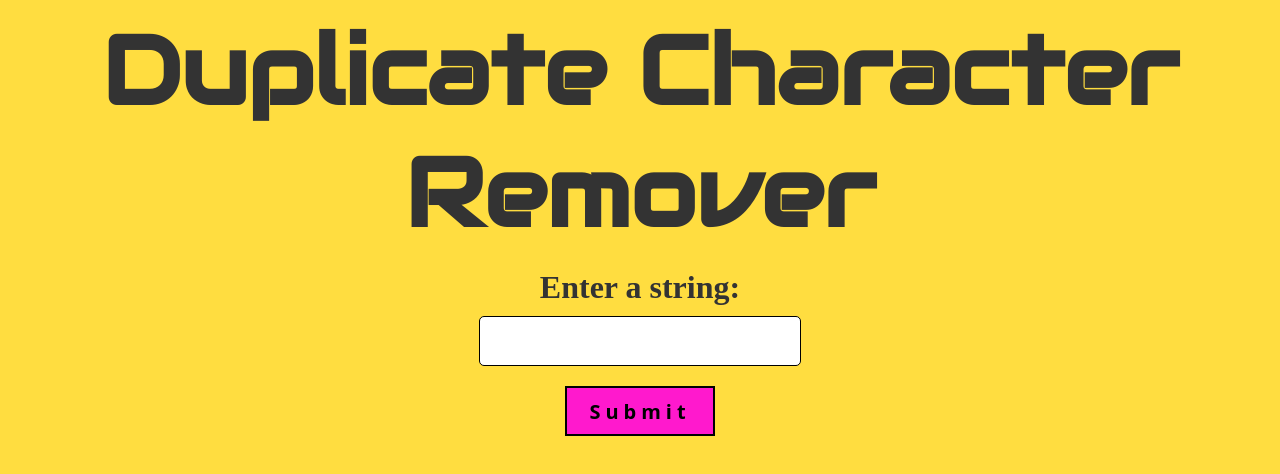
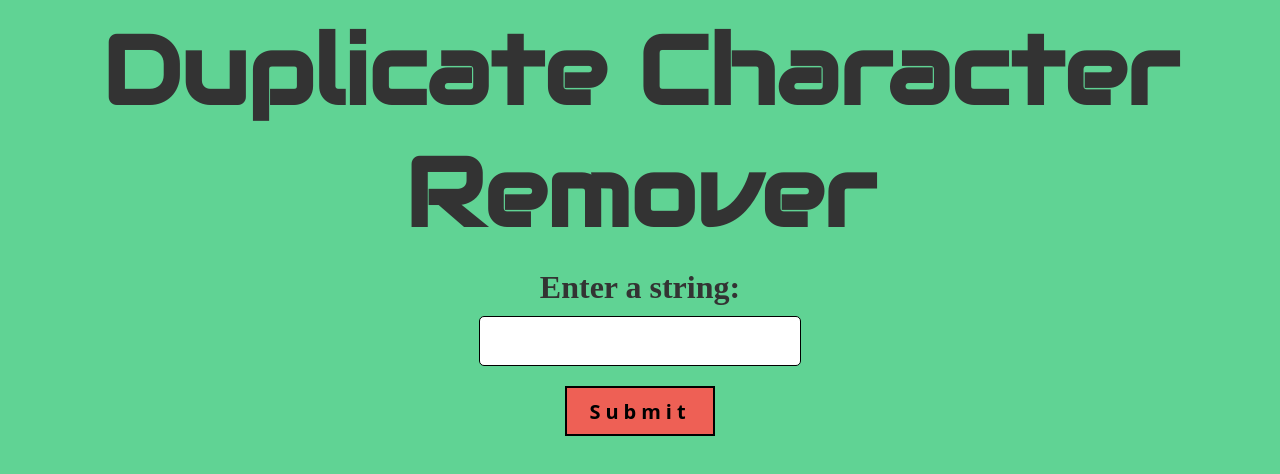
Before and after one commit to JasonDsouza212/Duplicate_character_remover, a React (Create React App) app: page / in a window 1280 px wide. Shown: the top 474 px of the page. Built offline with nearby package versions, Linux system fonts and the light colour scheme.

Commit message:
new color theme

```diff
--- a/package.json
+++ b/package.json
@@ -1,5 +1,6 @@
 {
   "name": "duplicate_character_remover",
+  "homepage": "https://JasonDsouza212.github.io/Duplicate_character_remover",
   "version": "0.1.0",
   "private": true,
   "dependencies": {
@@ -13,6 +14,8 @@
     "web-vitals": "^2.1.4"
   },
   "scripts": {
+    "predeploy": "npm run build",
+    "deploy": "gh-pages -d build",
     "start": "react-scripts start",
     "build": "react-scripts build",
     "test": "react-scripts test",
@@ -35,5 +38,8 @@
       "last 1 firefox version",
       "last 1 safari version"
     ]
+  },
+  "devDependencies": {
+    "gh-pages": "^5.0.0"
   }
 }
--- a/src/index.css
+++ b/src/index.css
@@ -2,7 +2,7 @@
 body,
 html {
 	height: 100%;
-	background-color: #ffdd40;
+	background-color: #60d394;
 	color: #333;
 }
 
@@ -98,7 +98,7 @@ input {
 }
 
 .success-header {
-  color: #008000;
+  color: #2c7b50;
   margin-top: 30px;
   border: 2px solid #000;
   padding: 10px 20px;
@@ -107,7 +107,7 @@ input {
 }
 
 .edit-header {
-  color: #ff19cd;
+  color: ffa29b#E63946;
   margin-top: 30px;
   border: 2px solid #000;
   padding: 10px 20px;
@@ -120,10 +120,10 @@ input {
   --shadowColor: 187 60% 40%;
   display: flex;
   flex-wrap: wrap;
-  background: hsl(187 70% 85%);
+  background: #ee6055;
   max-width: 30rem;
   width: 100%;
-  box-shadow: 0.65rem 0.65rem 0 hsl(var(--shadowColor) / 1);
+  box-shadow: 0.60rem 0.60rem 0 #383838;
   border-radius: 0.8rem;
   overflow: hidden;
   border: 0.5rem solid;
@@ -145,7 +145,7 @@ input {
   color: black;
   padding: 01rem 1rem;
   text-decoration: none;
-  background: hsl(187 75% 64%);
+  background: #ffd97d;
   border-radius: 0.6rem;
   font-weight: 700;
   border: 0.35rem solid;
@@ -160,7 +160,7 @@ input {
   font-weight: bold;
   font-family: "Open Sans", sans-serif;
   letter-spacing: 5px;
-  background: #ff19cd;
+  background: #ee6055;
   border: 2px solid black;
   box-shadow: 0px 0px 0px rgba(0,0,0,0.4);
   transition: 500ms;
```
Also changed, not shown: 1 other file (tests, documents, lock files or other folders).
